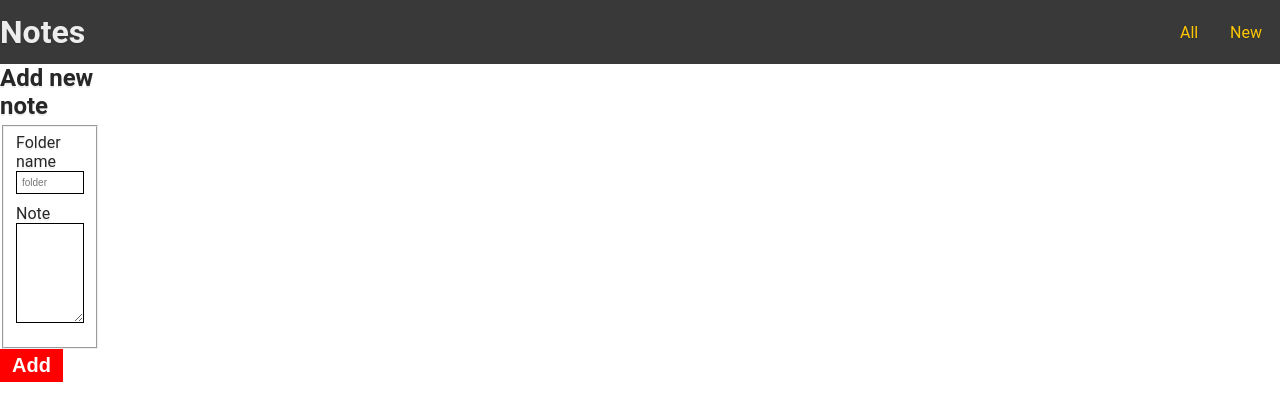
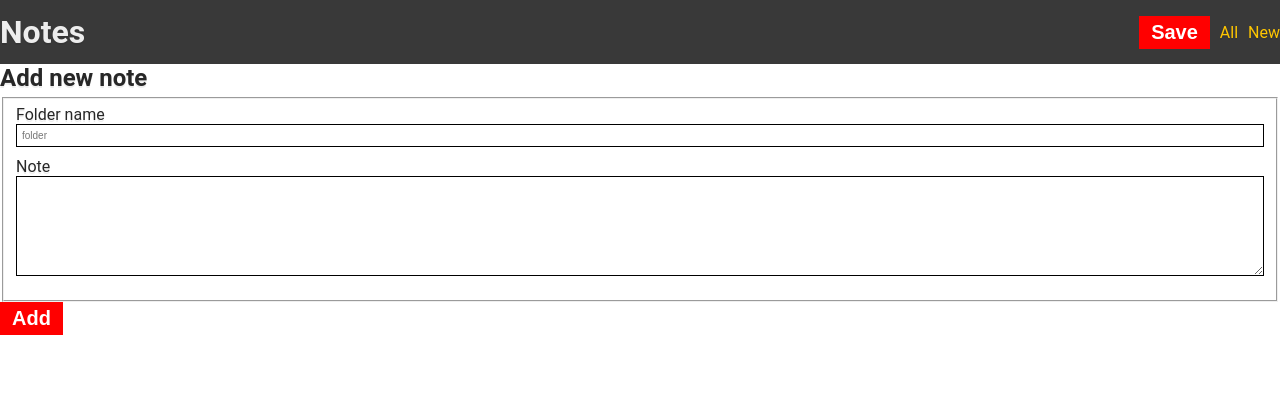
Before and after one commit to fffjacquier/notes-app, a Next.js app: page /addnote in a window 1280 px wide. Shown: the top 420 px of the page. Built offline with nearby package versions, Linux system fonts and the light colour scheme.

Commit message:
revamp css grid

```diff
--- a/components/AddNote.js
+++ b/components/AddNote.js
@@ -1,23 +1,23 @@
-import React, { Component } from 'react'
+import React, { Component, useState } from 'react'
 import useForm from '../hooks/useForm'
 
 const AddNote = () => {
   const { values, handleChange, handleSubmit } = useForm(log);
+  const [loading, setLoading] = useState(false)
 
   async function log() {
     console.log(values);
     //const note = await fetch('/api/create')
    // noteJson = await note.json()
    // console.log(noteJson);
-
   }
 
   return (
-    <div>
+    <div className="main">
       <form
         onSubmit={handleSubmit}>
         <h2>Add new note</h2>
-        <fieldset>
+        <fieldset disabled={loading} aria-busy={loading}>
           <label htmlFor="folder">
             Folder name
             <input
@@ -43,8 +43,11 @@ const AddNote = () => {
         </fieldset>
         <button type="sybmit">Add</button>
       </form>
-      <style>
-        {`
+      <style>{`
+        .main {
+          display: grid;
+          grid-template-columns: 1fr;
+        }
         label {
           display: block;
           margin-bottom: 1rem;
@@ -71,8 +74,7 @@ const AddNote = () => {
           font-weight: 600;
           padding: 0.5rem 1.2rem;
         }
-        `}
-      </style>
+      `}</style>
     </div>
   )
   }
--- a/components/CurrentFolder.js
+++ b/components/CurrentFolder.js
@@ -65,6 +65,9 @@ const CurrentFolder = ({ notes, setNote, setCurrentNoteId, currentNoteId }) => {
         time {
           font-size: 1.2rem;
         }
+        div {
+          padding: 10px;
+        }
         `}
       </style>
     </section>
--- a/components/FoldersList.js
+++ b/components/FoldersList.js
@@ -35,6 +35,7 @@ const CurrentFolder = ({ folders, setNote, notes }) => {
         {`
         p {
           cursor: pointer;
+          padding: 10px;
         }
         p.selected {
           background-color: orange;
--- a/components/Layout.js
+++ b/components/Layout.js
@@ -10,6 +10,7 @@ const Layout = ({ children, home }) => {
       </Head>
       <header className="header">
         <h1>Notes</h1>
+        <button>Save</button>
         <Link href="/">
           <a>All</a>
         </Link>
@@ -20,7 +21,9 @@ const Layout = ({ children, home }) => {
       <style jsx>{`
         .header {
           display: grid;
-          grid-template-columns: 1fr 50px 50px;
+          grid-gap: 10px;
+          grid-auto-flow: column;
+          grid-template-columns: 1fr;
           justify-content: center;
           align-items: center;
           background: ${theme.colors.black};
@@ -36,12 +39,6 @@ const Layout = ({ children, home }) => {
       `}</style>
 
       <main>{children}</main>
-      <style>{`
-        main {
-          display: grid;
-          grid-template-columns: 100px 100px 1fr;
-        }
-      `}</style>
 
     </div>
   )
--- a/styles/global.css
+++ b/styles/global.css
@@ -45,19 +45,7 @@ h6 {
   margin: 0 0 5px 0;
 }
 
-/* Each item in our grid will contain numbers */
-.item {
-  /* We center the contents of these items. You can also do this with flexbox too! */
-  display: grid;
-  justify-content: center;
-  align-items: center;
-  border: 5px solid rgba(0, 0, 0, 0.03);
-  border-radius: 3px;
-  font-size: 35px;
-  background-color: var(--yellow); /* best colour */
-}
-
-.item p {
+p {
   margin: 0 0 5px 0;
 }
 
```
Also changed, not shown: pages/index.js (+8 -2 lines), 1 other file (tests, documents, lock files or other folders). Lines whose indentation alone changed are shown as unchanged.
